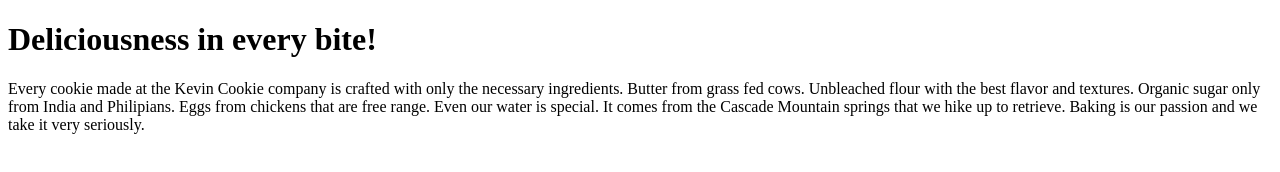
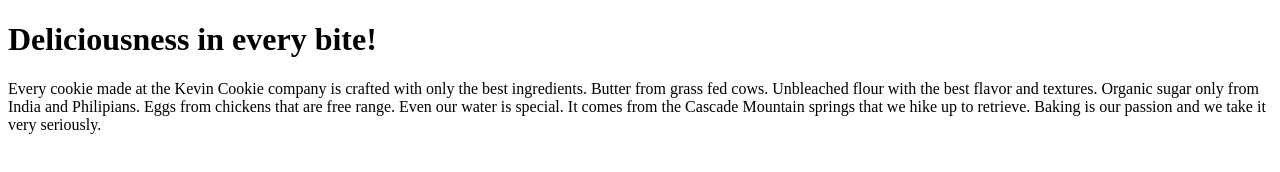
Before and after one commit to TitoOkwaraejesu/TitoCookingCompany.com, a plain HTML site: page index.htm in a window 1280 px wide. Drawn offline with Linux system fonts and the light colour scheme.

Commit message:
merge conflict1

```diff
--- a/index.htm
+++ b/index.htm
@@ -6,7 +6,7 @@
 
 
 
-<p>Every cookie made at the Kevin Cookie company is crafted with only the necessary ingredients. Butter from grass fed cows. Unbleached flour with the best flavor and textures. Organic sugar only from India and Philipians. Eggs from chickens that are free range. Even our water is special. It comes from the Cascade Mountain springs that we hike up to retrieve. Baking is our passion and we take it very seriously.</p>
+<p>Every cookie made at the Kevin Cookie company is crafted with only the best ingredients. Butter from grass fed cows. Unbleached flour with the best flavor and textures. Organic sugar only from India and Philipians. Eggs from chickens that are free range. Even our water is special. It comes from the Cascade Mountain springs that we hike up to retrieve. Baking is our passion and we take it very seriously.</p>
 
 
 
```
